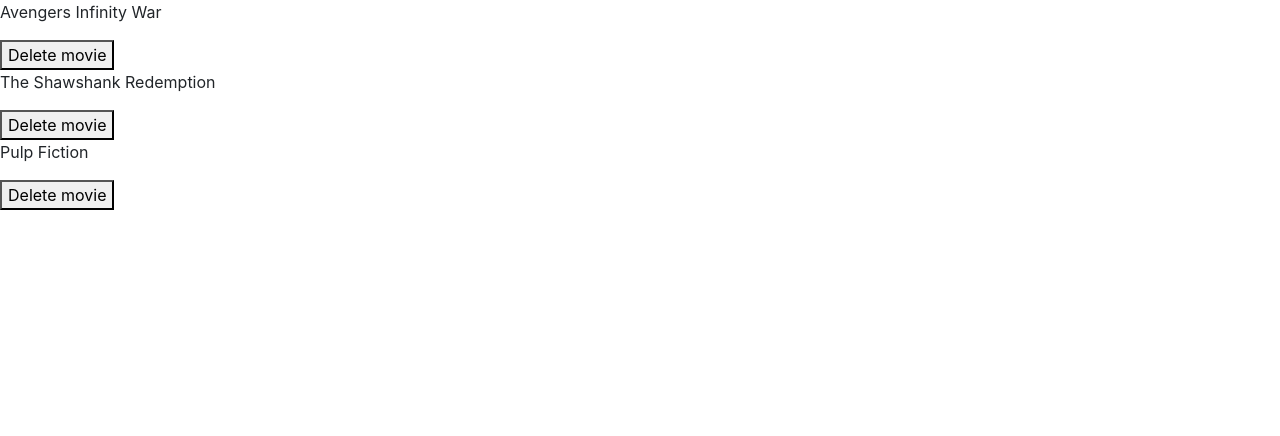
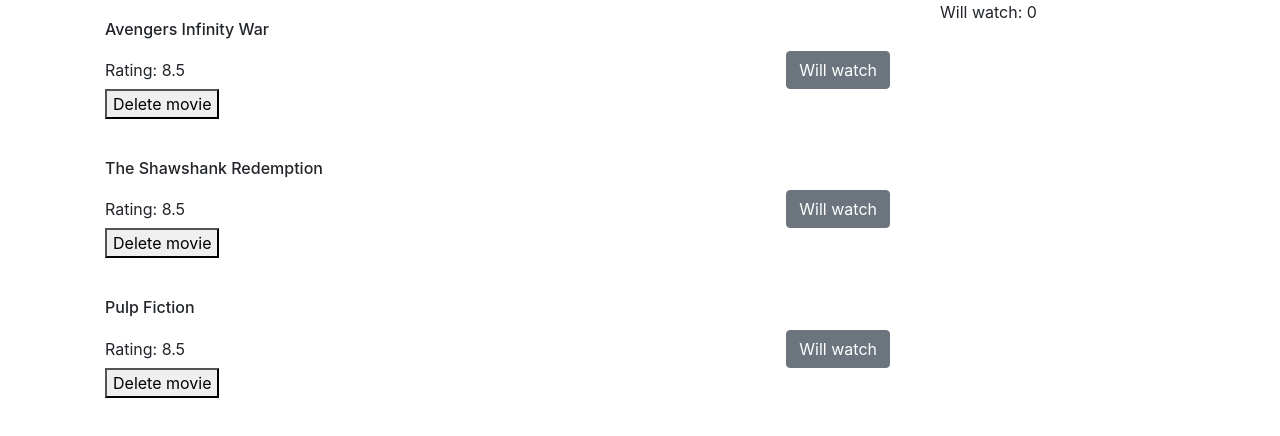
Before and after one commit to MykolaKushka/Movies-App-DB, a React (Create React App) app: page / in a window 1280 px wide. Shown: the top 436 px of the page. Built offline with nearby package versions, Linux system fonts and the light colour scheme.

Commit message:
MovieItem section

```diff
--- a/src/components/App.js
+++ b/src/components/App.js
@@ -23,7 +23,9 @@
 
   render() {
     return (
-      <div>
+      <div className="container">
+        <div className="row">
+          <div className="col-9">
             {this.state.movies.map(movie => {
               return (
                 <MovieItem
@@ -34,6 +36,11 @@
               );
             })}
           </div>
+          <div className="col-3">
+            <p>Will watch: 0</p>
+          </div>
+        </div>
+      </div>
     );
   }
 }
--- a/src/components/MovieItem.jsx
+++ b/src/components/MovieItem.jsx
@@ -1,10 +1,18 @@
 import React from "react";
 
 const MovieItem = props => {
+  const { movie, removeMovie } = props;
+
   return (
-    <div>
-      <p>{props.movie.title}</p>
-      <button onClick={props.removeMovie.bind(null, props.movie)}>
+    <div className="card-body">
+      <h6 className="card-title">{movie.title}</h6>
+      <div className="d-flex justify-content-between align-items-center">
+        <p className="mb-0">Rating: {movie.vote_average}</p>
+        <button type="button" className="btn btn-secondary">
+          Will watch
+        </button>
+      </div>
+      <button onClick={removeMovie.bind(null, props.movie)}>
         Delete movie
       </button>
     </div>
```
Lines whose indentation alone changed are shown as unchanged.
